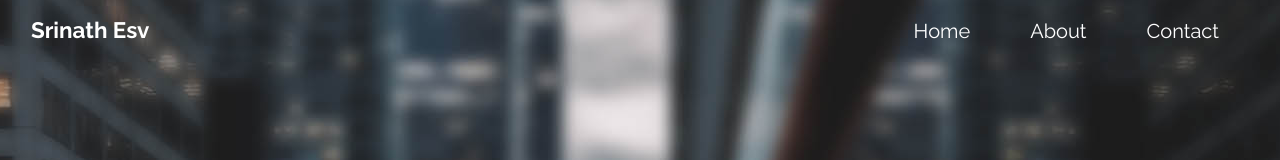
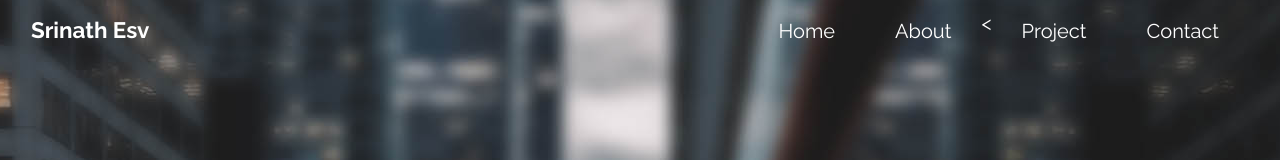
Before and after one commit to srinathesv/srinathesv.github.io, a plain HTML site: page index.html in a window 1280 px wide. Shown: the top 160 px of the page. Drawn offline with Linux system fonts and the light colour scheme.

Commit message:
update index.html

```diff
--- a/index.html
+++ b/index.html
@@ -38,10 +38,10 @@ https://www.tooplate.com/view/2117-infinite-loop
               <li class="nav-item">
                   <a class="nav-link tm-nav-link" href="#whatwedo">About</a>
               </li>
-              <!-- <li class="nav-item">
-                <a class="nav-link tm-nav-link" href="#testimonials">Testimonials</a>
+              <<li class="nav-item">
+                <a class="nav-link tm-nav-link" href="#testimonials">Project</a>
               </li>
-              <li class="nav-item">
+              <!--li class="nav-item">
                   <a class="nav-link tm-nav-link" href="#gallery">Gallery</a>
               </li> -->
               <li class="nav-item">
```
